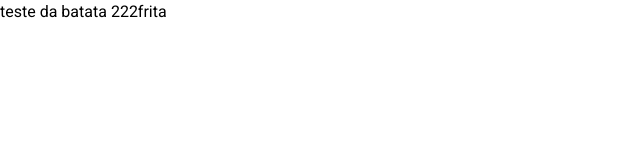
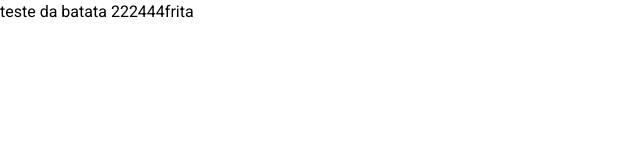
Before and after one commit to devhatt/landing-pages, a Next.js app: page /batatafrita in a window 1280 px wide. Shown: the top 160 px of the page, without its empty margins (0-640 px from the left). Built offline with nearby package versions, Linux system fonts and the light colour scheme.

Commit message:
Update page.tsx

```diff
--- a/app/batatafrita/page.tsx
+++ b/app/batatafrita/page.tsx
@@ -1,3 +1,3 @@
 export default function Batatafrita() {
-  return <div>teste da batata 222frita</div>;
+  return <div>teste da batata 222444frita</div>;
 }
```
